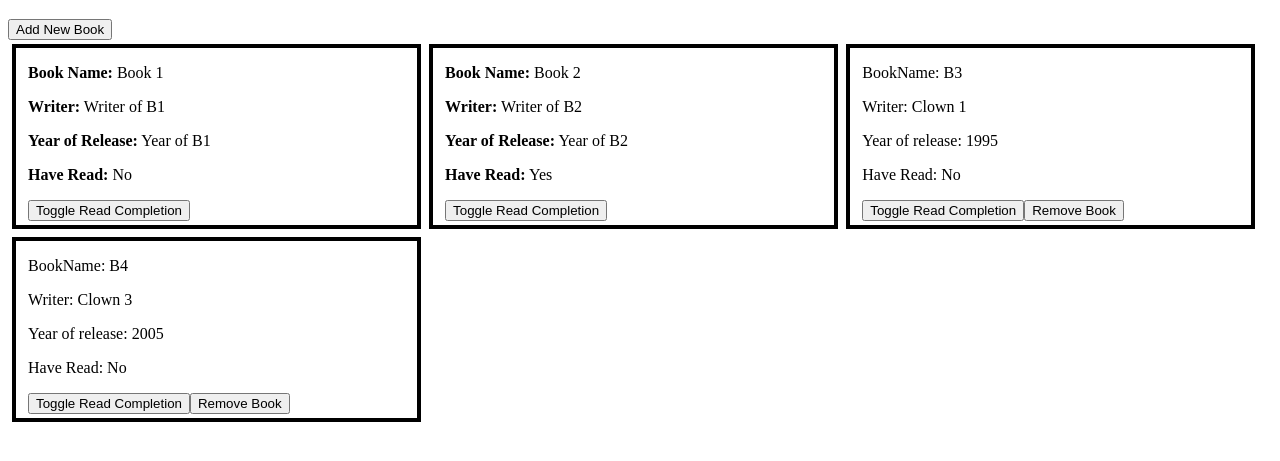
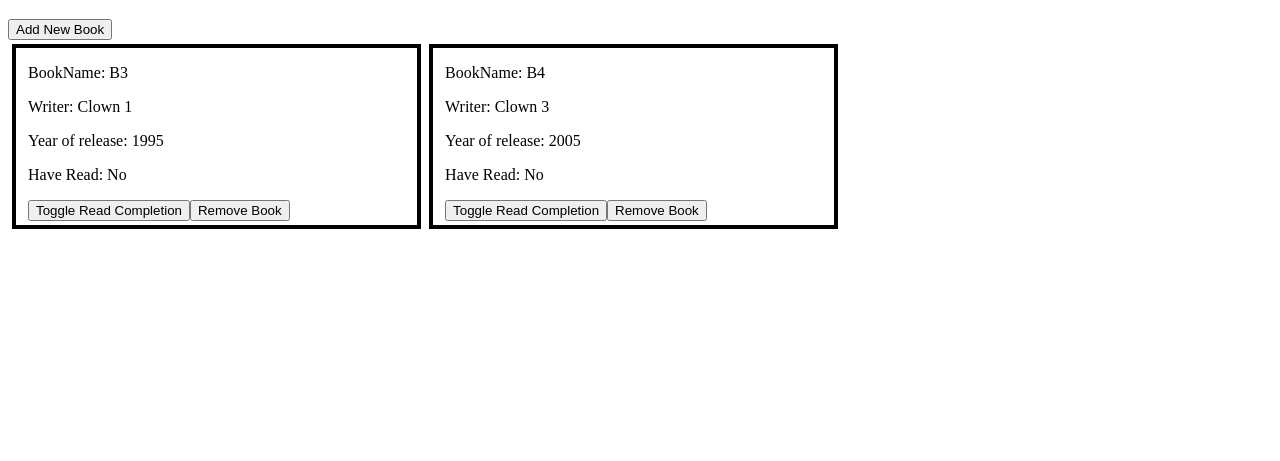
Before and after one commit to Ravenovus/BookLibrary, a plain HTML site: page index.html in a window 1280 px wide. Shown: the part 61-522 px from the top of the page. Drawn offline with Linux system fonts and the light colour scheme.

Commit message:
removed html hardcoded placeholder items

```diff
--- a/index.html
+++ b/index.html
@@ -11,20 +11,6 @@
     <h1>THE LIBRARY</h1>
     <button id="newBook">Add New Book</button>
     <div id="library">
-        <div class="book">
-            <p class="bookName"><b>Book Name:</b> Book 1</p>
-            <p class="bookWriter"><b>Writer:</b> Writer of B1</p>
-            <p class="bookYear"><b>Year of Release:</b> Year of B1</p>
-            <p class="haveRead"><b>Have Read:</b> No</p>
-            <button>Toggle Read Completion</button>
-        </div>
-        <div class="book">
-            <p class="bookName"><b>Book Name:</b> Book 2</p>
-            <p class="bookWriter"><b>Writer:</b> Writer of B2</p>
-            <p class="bookYear"><b>Year of Release:</b> Year of B2</p>
-            <p class="haveRead"><b>Have Read:</b> Yes</p>
-            <button>Toggle Read Completion</button>
-        </div>
     </div>
     <dialog>
         <h1>Adding New Book:</h1>
```
